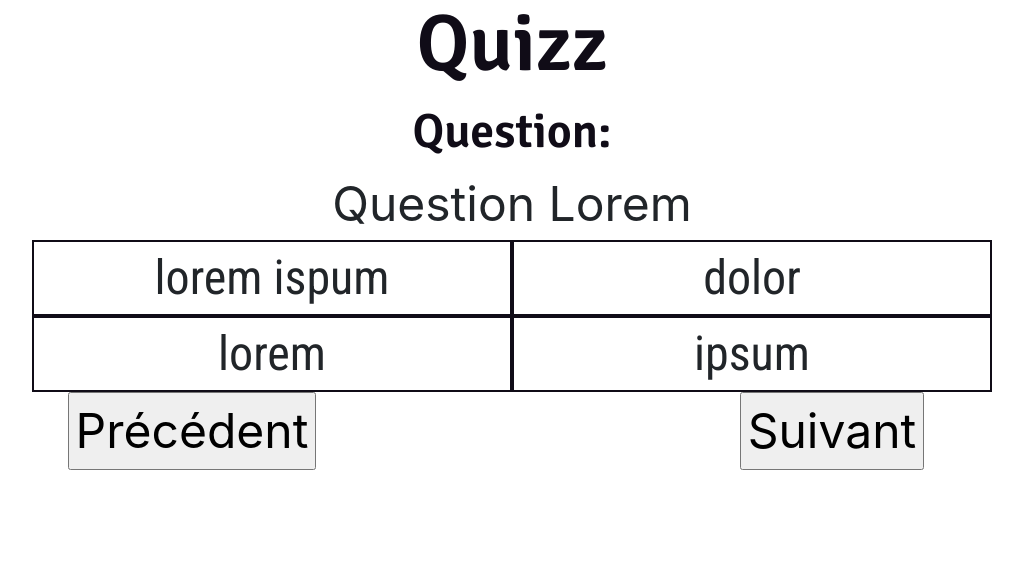
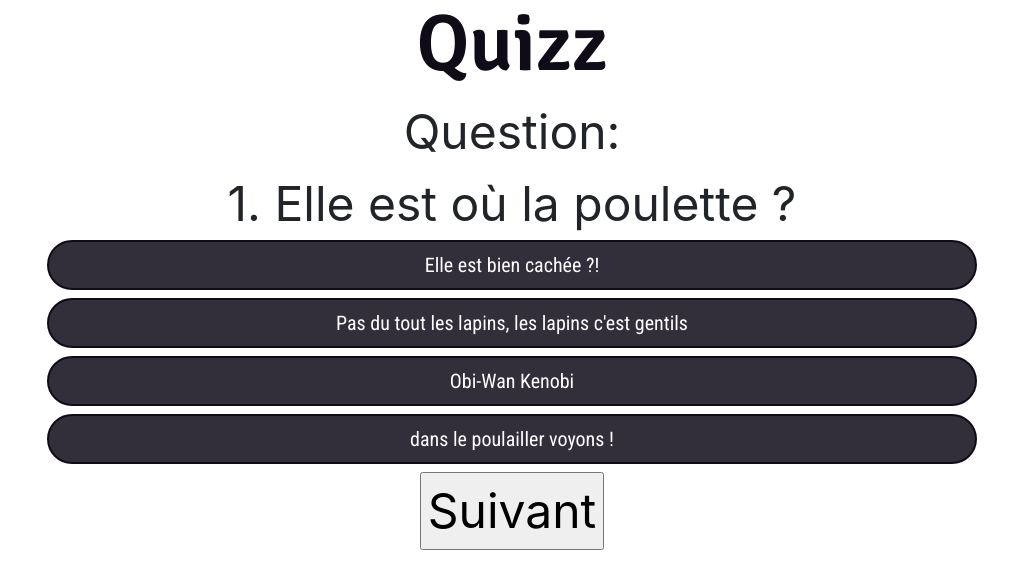
Before and after one commit to EchoesNotToday/Quizz, a plain HTML site: page index.html in a window 1280 px wide. Shown: the whole page, without its empty margins (128-1151 px from the left). Drawn offline with Linux system fonts and the light colour scheme.

Commit message:
Question display
question.js deleted couldn't find a way to make it communicate with my main css.
question display ready
changes in Html/CSS: no more row or column just spans inputs and label.
Found bootstrap buttons for the different answer

```diff
--- a/assets/css/style.css
+++ b/assets/css/style.css
@@ -5,7 +5,7 @@ h1{
     color: #100C17;
 
 }
-.question{
+.ask{
     text-align: center;
     font-family: 'Signika', sans-serif;
     color: #100C17;
@@ -15,17 +15,16 @@ h1{
     text-align: center;
     font-size: 3em;
 }
-.col-lg-6{
+.btn-lg, .btn-group-lg > .btn{
     border-color: #100C17;
     border-style: solid;
     border-width: 2px;
     font-family: 'Roboto Condensed', sans-serif;
 }
-.col-lg-6:hover{
+.btn-lg, .btn-group-lg > .btn:hover{
     background: #332F3A;
-    color: #9C94AA;
     transition: 0.5s;
-    transition-delay: 150ms;
+    transition-delay: 100ms;
     transition-duration: 0.5s;
     transition-timing-function: linear;
     cursor: pointer;
--- a/assets/js/main.js
+++ b/assets/js/main.js
@@ -1,4 +1,25 @@
-var question = document.getElementById('question');
+var currentQuestion = 0;
+//var total = question.length;
+
+var questions = [{
+    "question": "Elle est où la poulette ?",
+    "answer1": "Elle est bien cachée ?!",
+    "answer2":"Pas du tout les lapins, les lapins c'est gentils",
+    "answer3":"Obi-Wan Kenobi",
+    "answer4":"dans le poulailler voyons !",
+    "correctAnswer": "1"
+    },
+    {
+    "question": "Une facile: 2x2 ?",
+    "answer1": "42",
+    "answer2":"Je prends la main.",
+    "answer3":"Obi-Wan Kenobi",
+    "answer4":"D la réponse D.",
+    "correctAnswer": "2"
+    }];
+
+var ask = document.getElementById('ask');
+
 var ch1 = document.getElementById('choice1');
 var ch2 = document.getElementById('choice2');
 var ch3 = document.getElementById('choice3');
@@ -6,3 +27,13 @@ var ch4 = document.getElementById('choice4');
 
 var nextBtn = document.getElementById('next');
 var prevBtn = document.getElementById('previous');
+
+function load (questionIndex){
+    var i = questions[questionIndex];
+    ask.textContent = (questionIndex +1)+'. '+i.question;
+    ch1.textContent = i.answer1;
+    ch2.textContent = i.answer2;
+    ch3.textContent = i.answer3;
+    ch4.textContent = i.answer4;
+}
+load(currentQuestion);
--- a/assets/js/questions.js
+++ /dev/null
@@ -1,16 +0,0 @@
-var questions = [{
-    "question": "Elle est où la poulette ?",
-    "1": "Elle est bien cachée ?!",
-    "2":"Pas du tout les lapins, les lapins c'est gentils",
-    "3":"Obi-Wan Kenobi",
-    "4":"dans le poulailler voyons !",
-    "correctAnswer": "1"
-    }
-    {
-    "question": "Une facile: 2x2 ?",
-    "1": "42",
-    "2":"Je prends la main.",
-    "3":"Obi-Wan Kenobi",
-    "4":"D la réponse D.",
-    "correctAnswer": "1"
-    }];
--- a/index.html
+++ b/index.html
@@ -13,29 +13,20 @@
 <body>
     <h1>Quizz</h1>
 
-    <div id="quizzContainer"class="container-fluid">
-       <div class="question">Question:</div>
-       <div id="question">Question Lorem</div>
-        <div class="row">
-            <div class="col-lg-6" id="choice1">lorem ispum</div>
-            <div class="col-lg-6" id="choice2">dolor</div>
-        </div>
-        <div class="row">
-            <div class="col-lg-6" id="choice3">lorem</div>
-            <div class="col-lg-6" id="choice4">ipsum</div>
+    <div id="quizzContainer" class="container-fluid">
+        <div class="question">Question:</div>
+        <div id="ask"></div>
+        <div class="quiz" id="quiz" data-toggle="buttons">
+           <label class="btn btn-lg btn-primary btn-block"><span id="choice1"></span> <input type="radio" name="q_answer" value="1"></label>
+           <label class="btn btn-lg btn-primary btn-block"><span id="choice2"></span> <input type="radio" name="q_answer" value="2"></label>
+           <label class="btn btn-lg btn-primary btn-block"><span id="choice3"></span> <input type="radio" name="q_answer" value="3"></label>
+           <label class="btn btn-lg btn-primary btn-block"><span id="choice4"></span> <input type="radio" name="q_answer" value="4"></label>
+       </div>
+                <button id="next" onclick="loadNextQ()">Suivant</button>
             </div>
-            <div class="row">
-            <div class="col-lg-4">
-            <button id="previous" onclck="loadPreviousQ()">Précédent</button>
-                </div>
-                <div class="col-lg-4"></div>
-                <div class="col-lg-4">
-            <button id="next" onclick="loadNextQ()">Suivant</button>
-                </div>
-        </div>
-        </div>
-<script src="assets/js/questions.js"></script>
-<script src="assets/js/main.js"></script>
+    <script src="assets/js/main.js"></script>
+    <script src="assets/js/question.js"></script>
+
 </body>
 
 </html>
```
